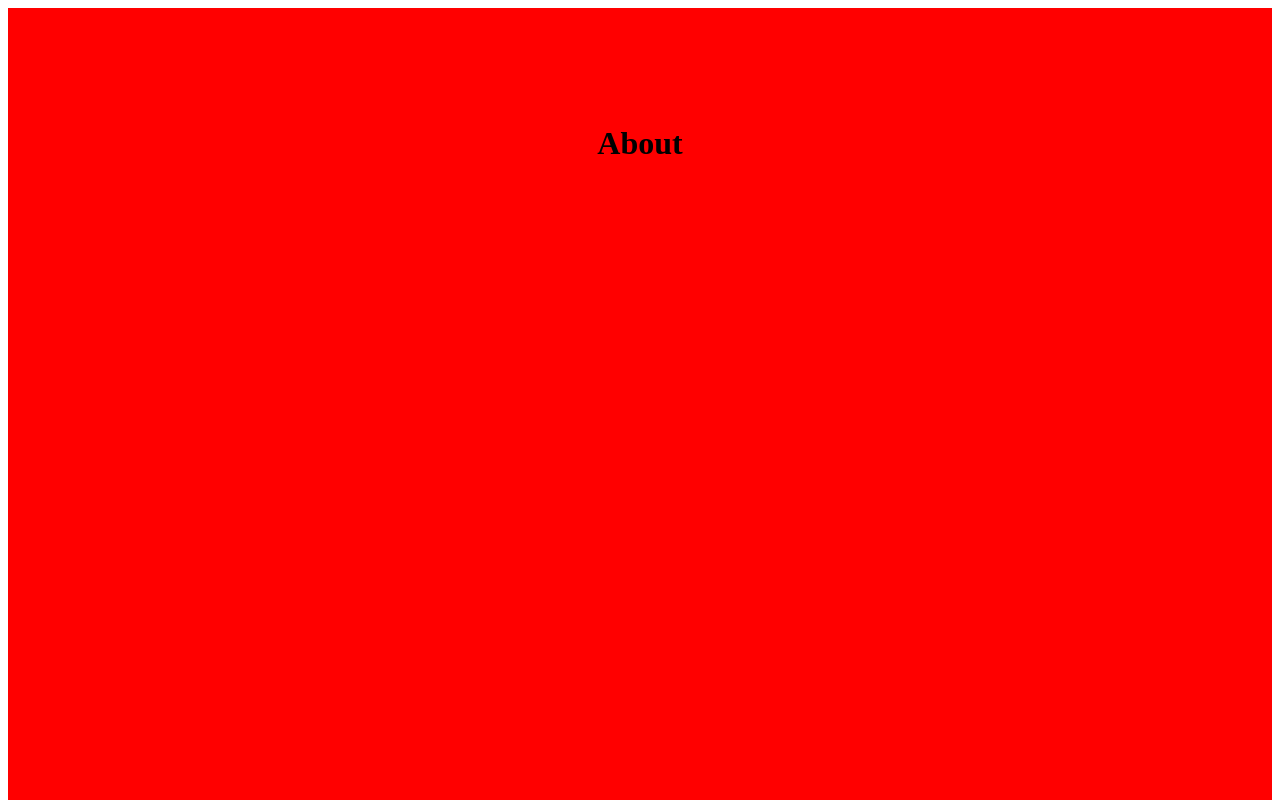
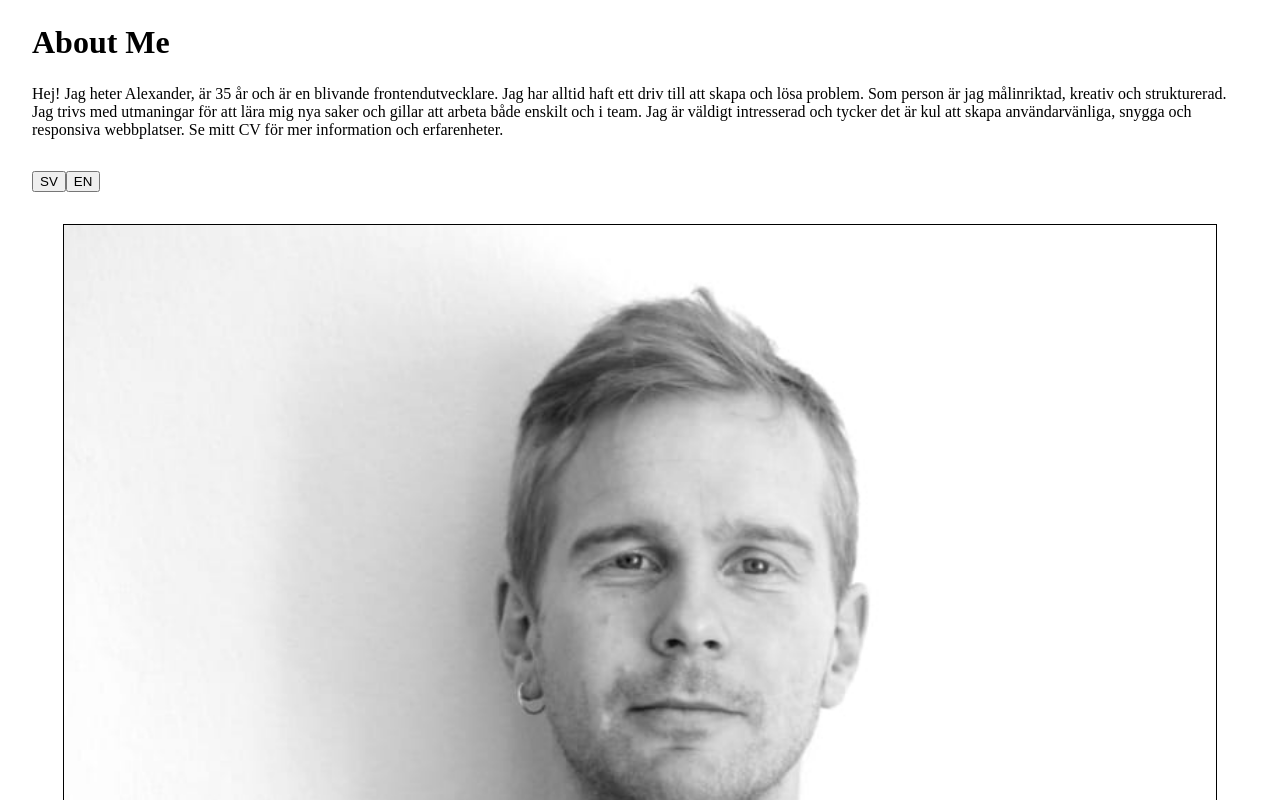
Before and after one commit to AlexanderAvernas/portfolio, a Next.js app: page /about in a window 1280 px wide. Shown: the top 800 px of the page. Built offline with nearby package versions, Linux system fonts and the light colour scheme.

Commit message:
Added aboutpage

```diff
--- /dev/null
+++ b/components/AboutSw.js
@@ -0,0 +1,58 @@
+import React from 'react'
+import styled from 'styled-components'
+
+function AboutSw() {
+    return (
+        <AboutContainer>
+            <AboutHeader>About Me</AboutHeader>
+            <AboutInfoContainer>
+                <AboutText>
+                    Hej! Jag heter Alexander, är 35 år och är en blivande
+                    frontendutvecklare. Jag har alltid haft ett driv till att
+                    skapa och lösa problem. Som person är jag målinriktad,
+                    kreativ och strukturerad. Jag trivs med utmaningar för att
+                    lära mig nya saker och gillar att arbeta både enskilt och i
+                    team. Jag är väldigt intresserad och tycker det är kul att
+                    skapa användarvänliga, snygga och responsiva webbplatser. Se
+                    mitt CV för mer information och erfarenheter.
+                    <br />
+                    <SweButton>SV</SweButton>
+                    <EnButton>EN</EnButton>
+                </AboutText>
+                <AboutImage src='images/NyCv.JPG'/>
+            </AboutInfoContainer>
+        </AboutContainer>
+    )
+}
+
+export default AboutSw
+
+const AboutContainer = styled.div`
+`
+
+const AboutHeader = styled.h1 `
+margin: 1.5rem;
+`
+
+const AboutInfoContainer = styled.div `
+display: flex;
+flex-direction: column;
+justify-content: center;
+align-items: center;
+`
+
+const AboutText = styled.p`
+margin: 0 1.5rem;
+`
+
+const SweButton = styled.button`
+margin: 2rem 0;
+`
+
+const EnButton = styled.button`
+`
+
+const AboutImage = styled.img`
+width: 90vw;
+border: 1px solid black;
+`
--- a/pages/about.js
+++ b/pages/about.js
@@ -1,11 +1,11 @@
-import styles from '../styles/Home.module.css'
+import AboutSw from '@/components/AboutSw'
 
 function About() {
-  return (
-    <div className={styles.main}>
-        <h1>About</h1>
-    </div>
-  )
+    return (
+        <>
+            <AboutSw />
+        </>
+    )
 }
 
 export default About
```
Also changed, not shown: public/images/NyCv.JPG (added).
